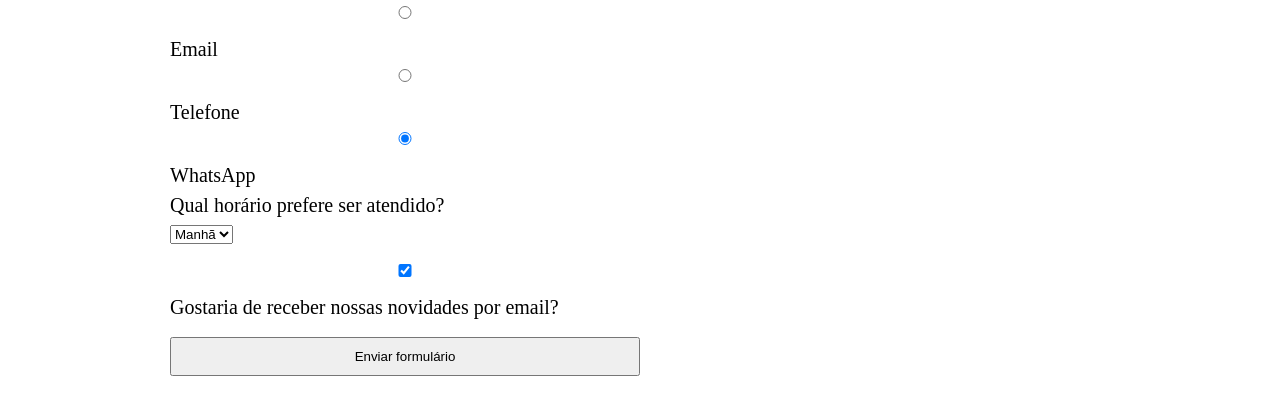
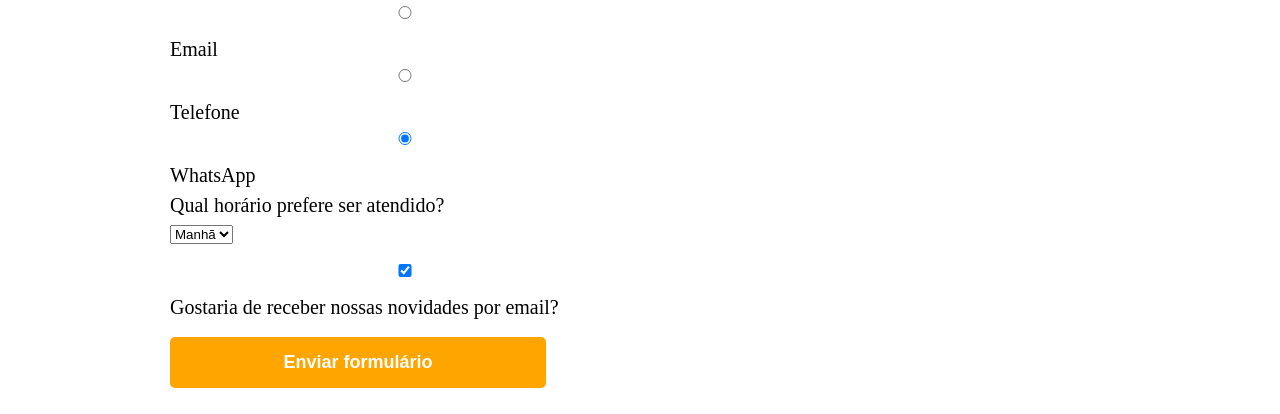
Before and after one commit to Vini232/barbearia-alura, a plain HTML site: page contato.html in a window 1280 px wide. Shown: the part 862-1276 px from the top of the page. Drawn offline with Linux system fonts and the light colour scheme.

Commit message:
5 CSS Avançado

```diff
--- a/contato.html
+++ b/contato.html
@@ -70,7 +70,7 @@
                 Gostaria de receber nossas novidades por email?
             </label>
 
-            <input type="submit" value="Enviar formulário">
+            <input type="submit" value="Enviar formulário" class="enviar">
         </form>
     </main>
 
--- a/style.css
+++ b/style.css
@@ -93,7 +93,8 @@ form label {
     margin: 0 0 10px;
 }
 
-form label,form legend {
+form label,
+form legend {
     display: block;
     font-size: 20px;
     margin: 0 0 10px;
@@ -128,3 +129,21 @@ footer {
     font-size: 13px;
     margin: 20px 0 0;
 }
+
+.enviar {
+    width: 40%;
+    padding: 15px 0;
+    background: orange;
+    color: white;
+    font-weight: bold;
+    font-size: 18px;
+    border: none;
+    border-radius: 5px;
+    transition: 1s all;
+    cursor: pointer;
+}
+
+.enviar:hover {
+    background: darkorange;
+    transform: scale(1.2);
+}
```
